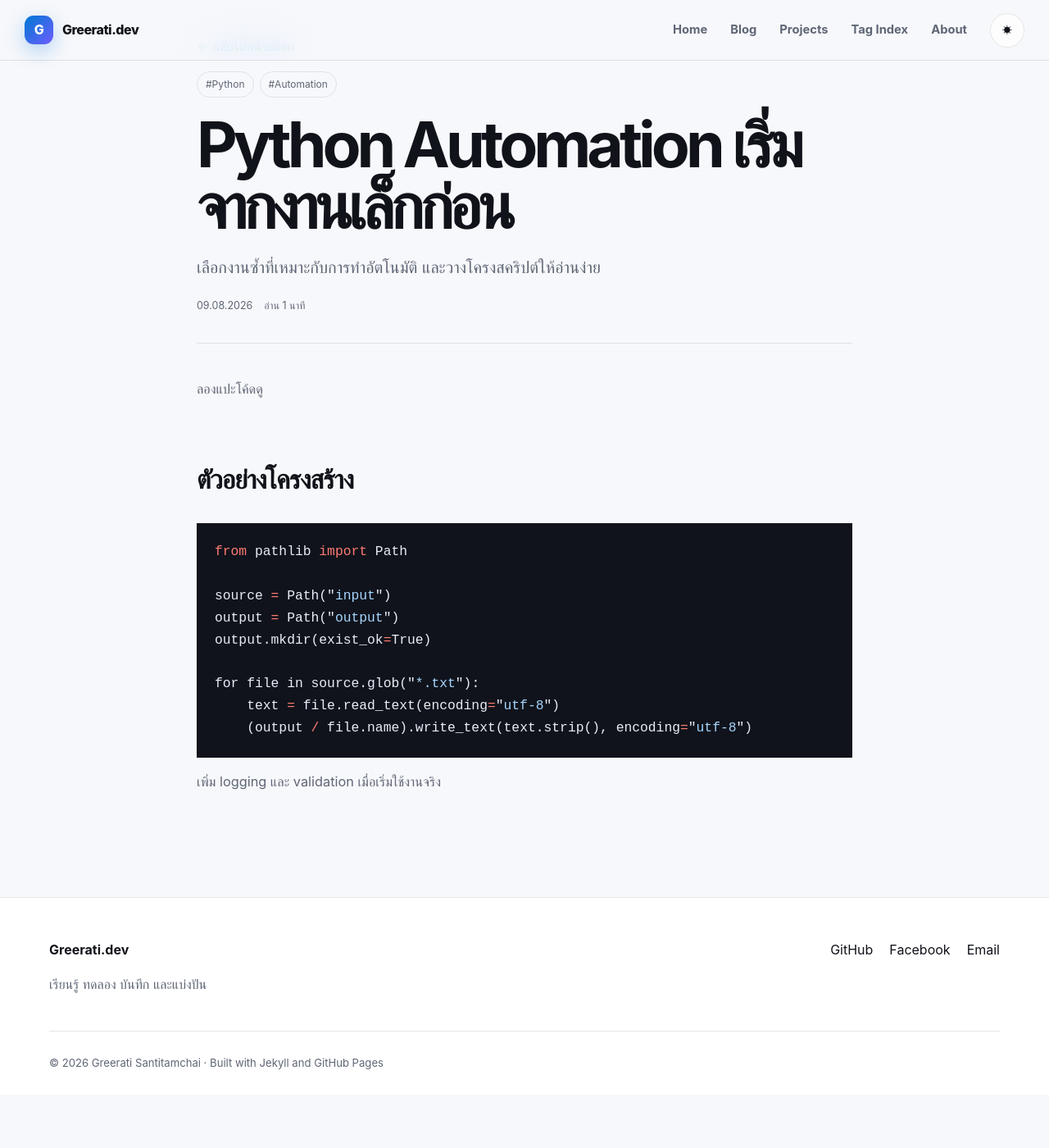
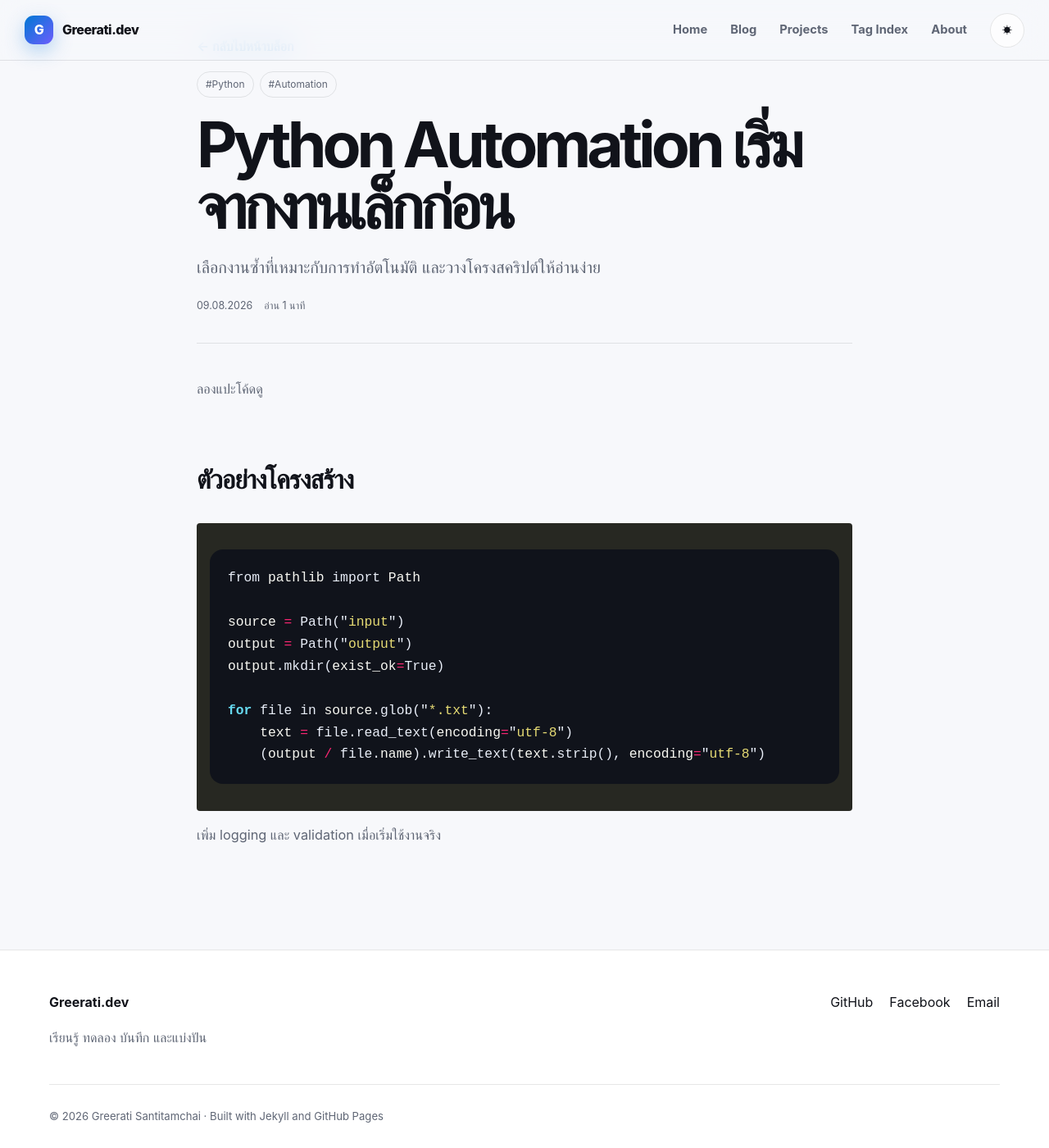
Before and after one commit to kakratua/kakratua.github.io, a Jekyll site: the page built from _posts/2026-08-09-python-automation.md, in a window 1280 px wide and 1400 px high, scrolled down 121 px. Shown: the whole window at 82% size. Built offline with Jekyll 4.4.1, drawn with Linux system fonts in a browser that asks for light colours; before the commit the page ends 1456 px from its top, so only the background shows below that.

Commit message:
Update custom.css

```diff
--- a/assets/css/custom.css
+++ b/assets/css/custom.css
@@ -1,34 +1,19 @@
+/* Container block background and main text color */
 .highlight {
-    background: #10131b;
-    color: #e6edf3;
+  background: #272822; /* Monokai dark background */
+  color: #f8f8f2;      /* Default text */
+  padding: 1rem;
+  border-radius: 4px;
+  overflow-x: auto;
 }
 
-.highlight .kn {
-    color: #ff7b72;
-}
-
-.highlight .nn {
-    color: #79c0ff;
-}
-
-.highlight .n {
-    color: #e6edf3;
-}
-
-.highlight .o {
-    color: #ff7b72;
-}
-
-.highlight .p {
-    color: #e6edf3;
-}
-
-.highlight .s,
-.highlight .s1,
-.highlight .s2 {
-  color: #a5d6ff;
-}
-
-.highlight .c {
-    color: #8b949e;
-}
+/* Individual syntax token styling */
+.highlight .c  { color: #75715e; font-style: italic; } /* Comment */
+.highlight .k  { color: #66d9ef; font-weight: bold; }  /* Keyword */
+.highlight .s  { color: #e6db74; }                     /* String */
+.highlight .n  { color: #f8f8f2; }                     /* Name/Identifier */
+.highlight .o  { color: #f92672; }                     /* Operator */
+.highlight .m  { color: #ae81ff; }                     /* Number literal */
+.highlight .nn { color: #f8f8f2; }                     /* Namespace */
+.highlight .nt { color: #f92672; }                     /* HTML/XML Tag */
+.highlight .na { color: #a6e22e; }                     /* HTML/XML Attribute */
```
